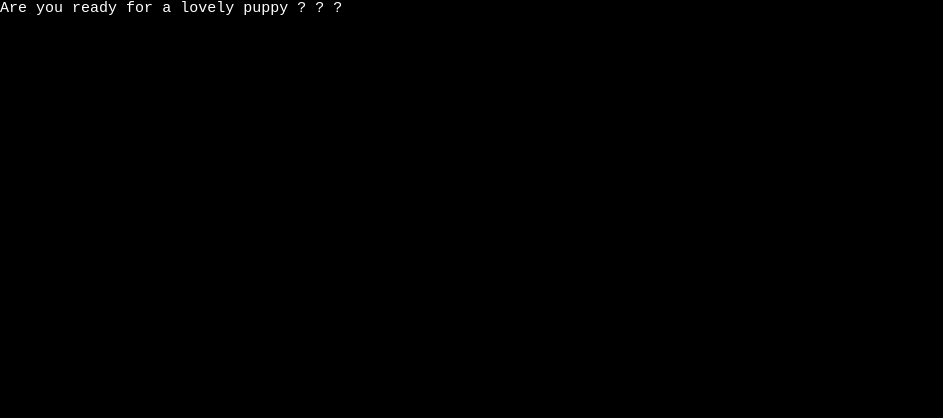
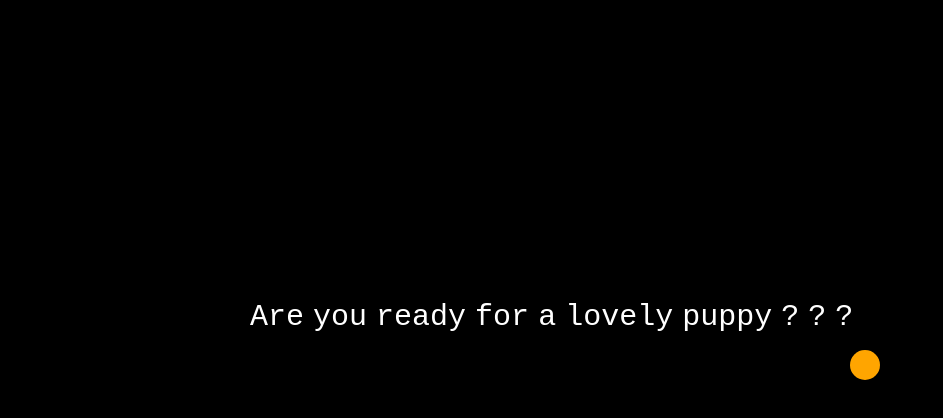
Before and after one commit to Binghamton-University-Design/p3-Zdling1224, a plain HTML site: page index.html in a window 1280 px wide. Shown: the whole page, without its empty margins (0-943 px from the left). Drawn offline with nearby package versions, Linux system fonts and the light colour scheme.

Commit message:
Update style.css

```diff
--- a/css/style.css
+++ b/css/style.css
@@ -429,6 +429,56 @@ body.p1 {
 	background-size: cover;
 }
 
+.wavy{
+  position: absolute;
+  top: 300px;
+  left: 250px;
+  -webkit-box-reflext: below -12px linear-gradient(transparent, rgba(0,0,0,0.2));
+}
+
+.wavy span{
+  position: relative;
+  display: inline-block;
+  color: #fff;
+  font-size: 2em;
+  animation: animate 1s ease-in-out infinite;
+  animation-delay: calc(0.1s * var(--i));
+}
+
+.wavy a{
+  display: block;
+  width: 30px;
+  height: 30px;
+  top: 50px;
+  left: 600px;
+  background-color: orange;
+  font-size: 15px;
+  color: white;
+  text-decoration: none;
+  text-indent: 2em;
+  border-radius: 50px;
+  z-index: 1;
+  position: absolute;
+}
+
+
+.wavy a:hover{
+  background-color: #1E1E1E;
+  transition: all .3s ease-in-out
+}
+}
+
+@keyframes animate{
+  0%{
+    transform: translateY(0px);
+  }
+  20%{
+    transform: translateY(-20px);
+  }
+  40%,100%{
+    transform: translateY(0px);
+  }
+}
 /* ------------ */
 
 
```
